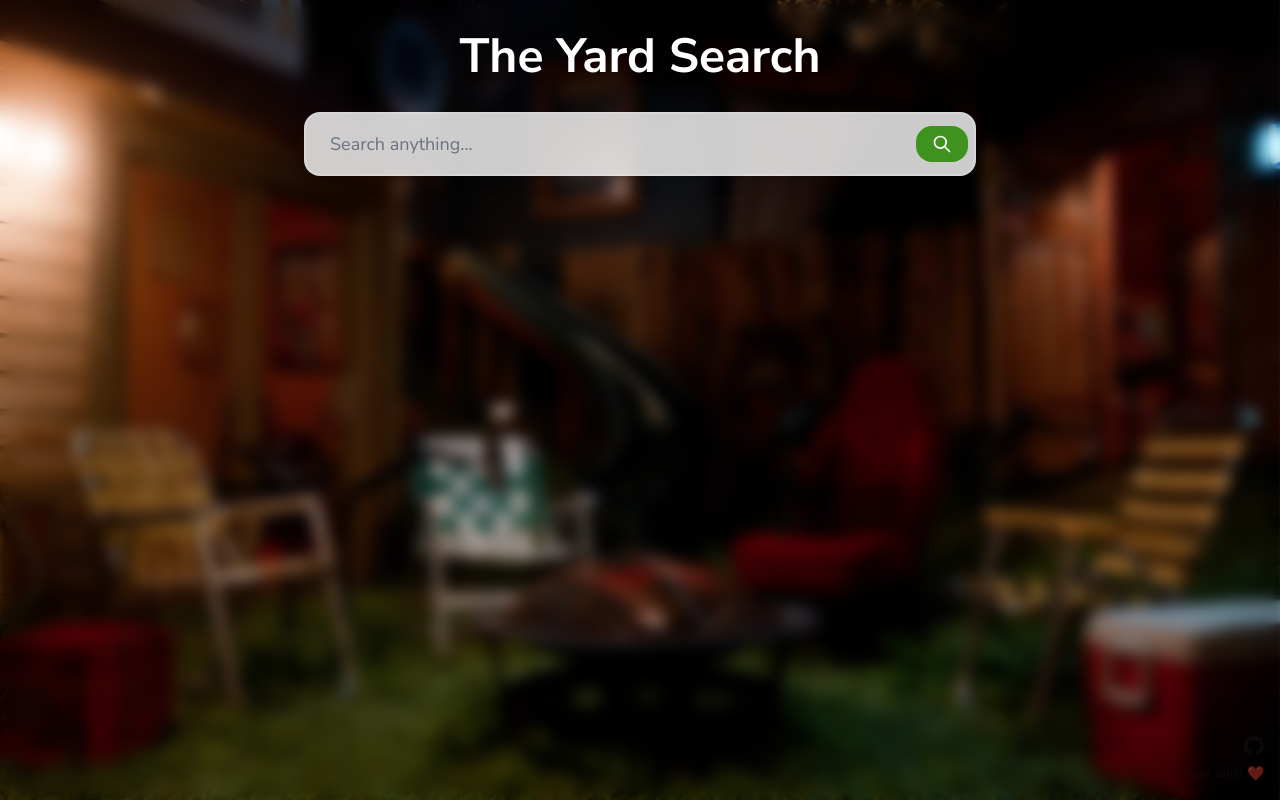
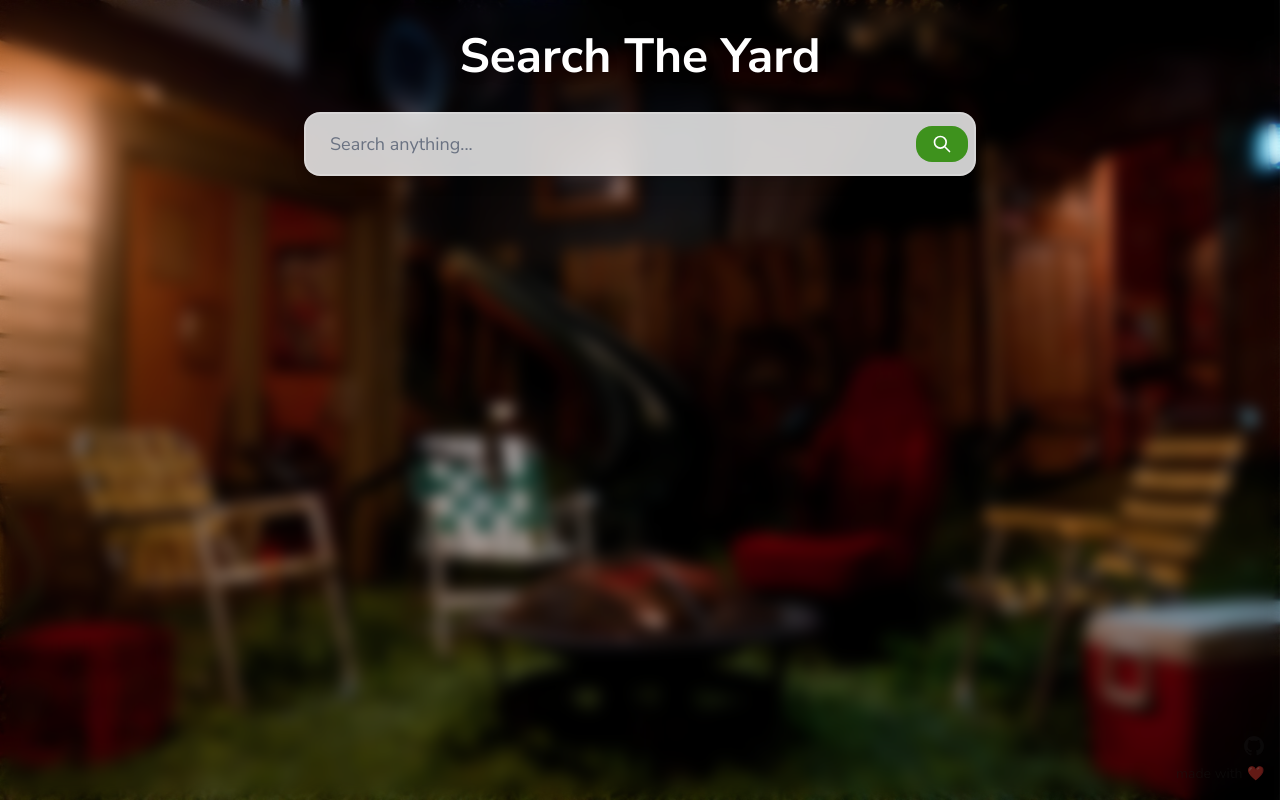
Before and after one commit to jacob-craffey/theyardsearch, a Next.js app: page / in a window 1280 px wide. Built offline with nearby package versions, Linux system fonts and the light colour scheme.

Commit message:
refactor: update project title from "The Yard Search" to "Search The Yard" in README and layout

```diff
--- a/pages/search.tsx
+++ b/pages/search.tsx
@@ -55,7 +55,7 @@ export default function SearchPage() {
         <div className="flex-shrink-0 pt-4 lg:pt-8 pb-4 lg:pb-6">
           <div className="max-w-7xl mx-auto px-4">
             <h1 className="text-4xl lg:text-5xl font-bold text-center text-white mb-4 lg:mb-8 drop-shadow-lg">
-              The Yard Search
+              Search The Yard
             </h1>
             <SearchForm onSearch={handleSearch} />
           </div>
--- a/src/app/layout.tsx
+++ b/src/app/layout.tsx
@@ -14,7 +14,7 @@ const geistMono = Geist_Mono({
 });
 
 export const metadata: Metadata = {
-  title: "The Yard Search",
+  title: "Search The Yard",
   description: "Search through The Yard videos",
   icons: {
     icon: "/images/favicon.ico",
```
Also changed, not shown: 1 other file (tests, documents, lock files or other folders).
